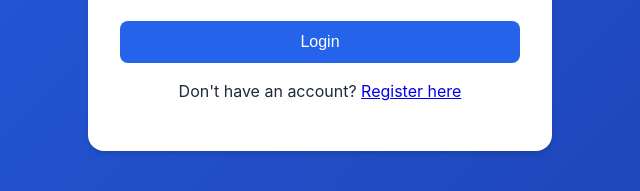
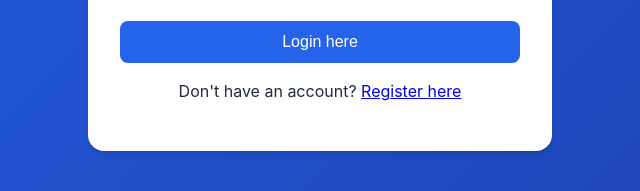
Before and after one commit to Maaxboon/student-portal-platform, a website: page login.html in a window 1280 px wide. Shown: the part 545-736 px from the top of the page, 320-960 px from the left. Drawn offline with Linux system fonts and the light colour scheme.

Commit message:
One code

```diff
--- a/login.html
+++ b/login.html
@@ -22,7 +22,7 @@
                     <label for="password">Password</label>
                     <input type="password" id="password" name="password" required>
                 </div>
-                <button type="submit" class="auth-button">Login</button>
+                <button type="submit" class="auth-button">Login here</button>
                 <p class="auth-link">Don't have an account? <a href="register.html">Register here</a></p>
             </form>
         </div>
```
